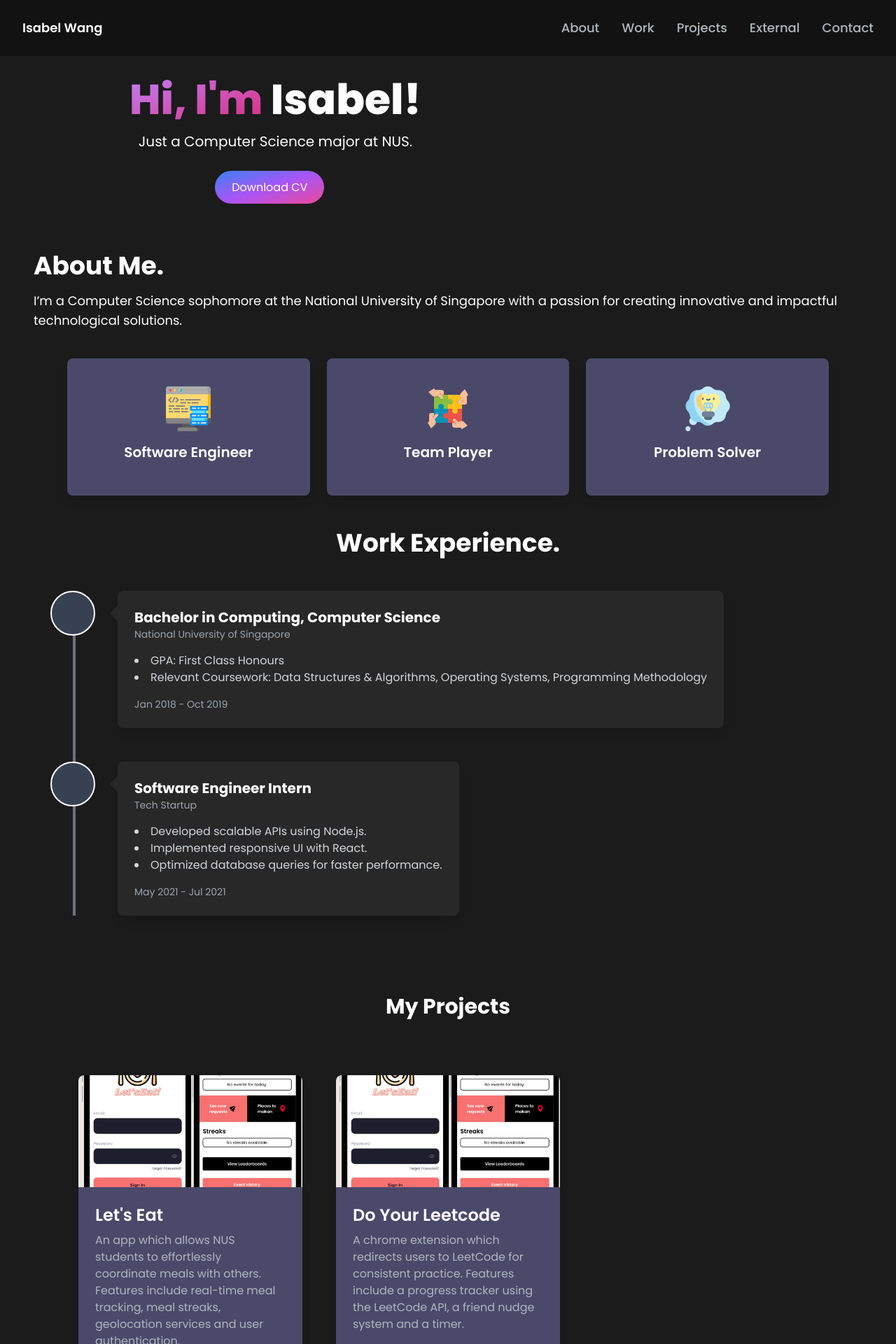
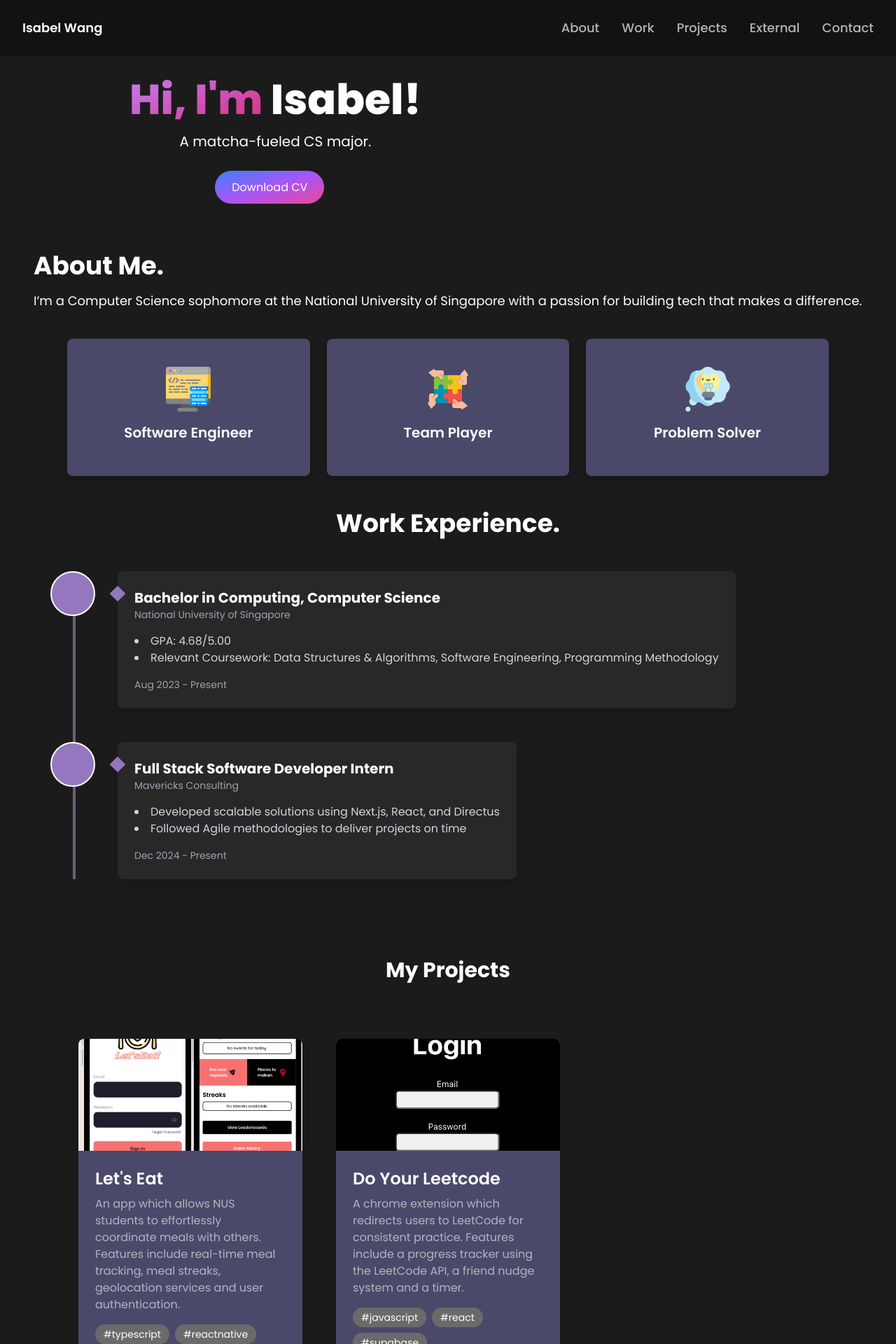
Before and after one commit to isawangyx/portfolio-website, a Next.js app: page / in a window 1280 px wide. Shown: the top 1920 px of the page at 70% size. Built offline with nearby package versions, Linux system fonts and the light colour scheme.

Commit message:
edited projects data

```diff
--- a/src/app/components/AboutSection.jsx
+++ b/src/app/components/AboutSection.jsx
@@ -7,8 +7,7 @@ const AboutSection = () => {
         <h3 className="text-4xl font-bold mb-4 text-white">About Me.</h3>
         <p className="text-lg text-white ">
           I’m a Computer Science sophomore at the National University of
-          Singapore with a passion for creating innovative and impactful
-          technological solutions.
+          Singapore with a passion for building tech that makes a difference.
         </p>
         <Cards />
       </div>
--- a/src/app/components/ExternalSection.jsx
+++ b/src/app/components/ExternalSection.jsx
@@ -10,12 +10,6 @@ const externalsData = [
     description:
       "Ongoing: This project aims to automate and streamline the processes of sponsorship, adoption, and volunteer management, reducing manual workloads and improving efficiency.",
     image: "/images/dscnus.png",
-  },
-  {
-    id: 2,
-    title: "NUS Computing StartIT",
-    description: "Ongoing",
-    image: "/images/startit.jpg",
   },
 ];
 
--- a/src/app/components/HeroSection.jsx
+++ b/src/app/components/HeroSection.jsx
@@ -13,7 +13,7 @@ const HeroSection = () => {
             Isabel!
           </h1>
           <p className="text-white mb-10 text-lg lg:text-xl">
-            Just a Computer Science major at NUS.
+            A matcha-fueled CS major.
           </p>
           <a
             href="/Yanxiang_CV.pdf"
--- a/src/app/components/WorkSection.jsx
+++ b/src/app/components/WorkSection.jsx
@@ -1,5 +1,4 @@
 import React from "react";
-import Image from "next/image";
 import experiences from "../data/experiences";
 
 const WorkExperience = () => {
@@ -10,25 +9,16 @@ const WorkExperience = () => {
           Work Experience.
         </h2>
         <div className="relative">
-          {/* Timeline line */}
-          <div className="absolute left-8 top-0 w-1 bg-gray-500 h-full"></div>
+          <div className="absolute left-8 top-0 w-1 bg-[#696176] h-full"></div>
 
           {experiences.map((experience, index) => (
             <div key={index} className="flex items-start mb-12 relative">
-              {/* Icon */}
-              <div className="w-16 h-16 rounded-full bg-gray-700 flex justify-center items-center border-2 border-white relative z-10">
-                {/* <Image
-                src={experience.icon}
-                alt={experience.title}
-                width={40}
-                className="w-10 h-10 rounded-full object-cover"
-              /> */}
-              </div>
+              <div className="flex-shrink-0 w-16 h-16 rounded-full bg-[#9577c0] flex justify-center items-center border-2 border-white relative z-10"></div>
 
               {/* Content */}
               <div className="ml-8 bg-[#282828] text-white p-6 rounded-lg shadow-lg relative">
                 {/* Pointer */}
-                <div className="absolute left-[-8px] top-6 w-4 h-4 bg-[#282828] transform rotate-45"></div>
+                <div className="absolute left-[-8px] top-6 w-4 h-4 bg-[#9577c0] transform rotate-45"></div>
 
                 <h3 className="text-xl font-bold">{experience.title}</h3>
                 <p className="text-sm text-gray-400">
--- a/src/app/data/experiences.js
+++ b/src/app/data/experiences.js
@@ -1,24 +1,21 @@
 const experiences = [
   {
-    icon: "https://via.placeholder.com/50", // Replace with your logo URL
     title: "Bachelor in Computing, Computer Science",
     institution: "National University of Singapore",
     details: [
-      "GPA: First Class Honours",
-      "Relevant Coursework: Data Structures & Algorithms, Operating Systems, Programming Methodology",
+      "GPA: 4.68/5.00",
+      "Relevant Coursework: Data Structures & Algorithms, Software Engineering, Programming Methodology",
     ],
-    date: "Jan 2018 - Oct 2019",
+    date: "Aug 2023 - Present",
   },
   {
-    icon: "https://via.placeholder.com/50", // Replace with another logo URL
-    title: "Software Engineer Intern",
-    institution: "Tech Startup",
+    title: "Full Stack Software Developer Intern",
+    institution: "Mavericks Consulting",
     details: [
-      "Developed scalable APIs using Node.js.",
-      "Implemented responsive UI with React.",
-      "Optimized database queries for faster performance.",
+      "Developed scalable solutions using Next.js, React, and Directus",
+      "Followed Agile methodologies to deliver projects on time",
     ],
-    date: "May 2021 - Jul 2021",
+    date: "Dec 2024 - Present",
   },
 ];
 
--- a/src/app/data/projectsData.js
+++ b/src/app/data/projectsData.js
@@ -12,7 +12,7 @@ const projectsData = [
     title: "Do Your Leetcode",
     description:
       "A chrome extension which redirects users to LeetCode for consistent practice. Features include a progress tracker using the LeetCode API, a friend nudge system and a timer.",
-    image: "/images/letseat.png",
+    image: "/images/doleetcode.png",
     tags: ["javascript", "react", "supabase"],
   },
 ];
```
Also changed, not shown: public/images/doleetcode.png (added).
